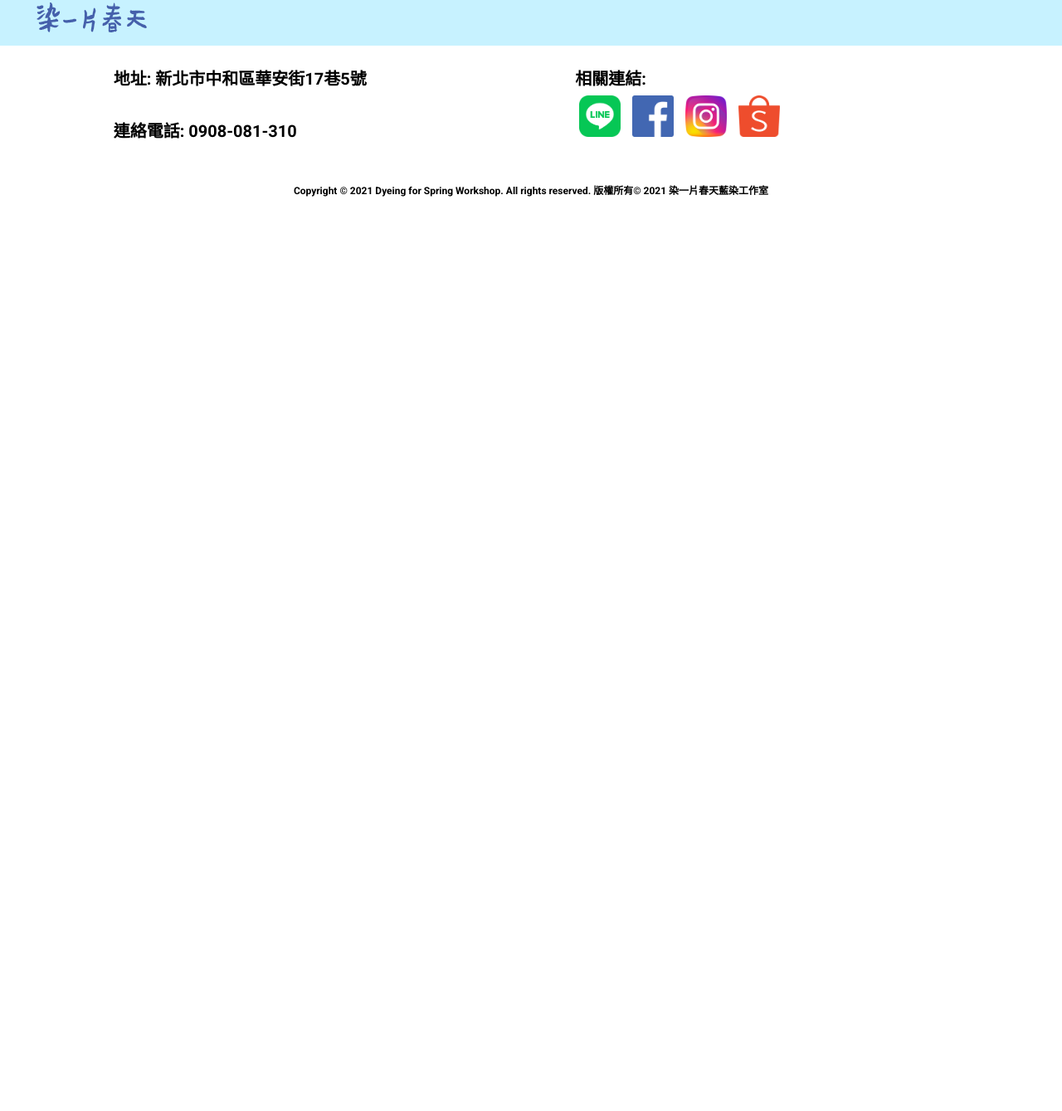
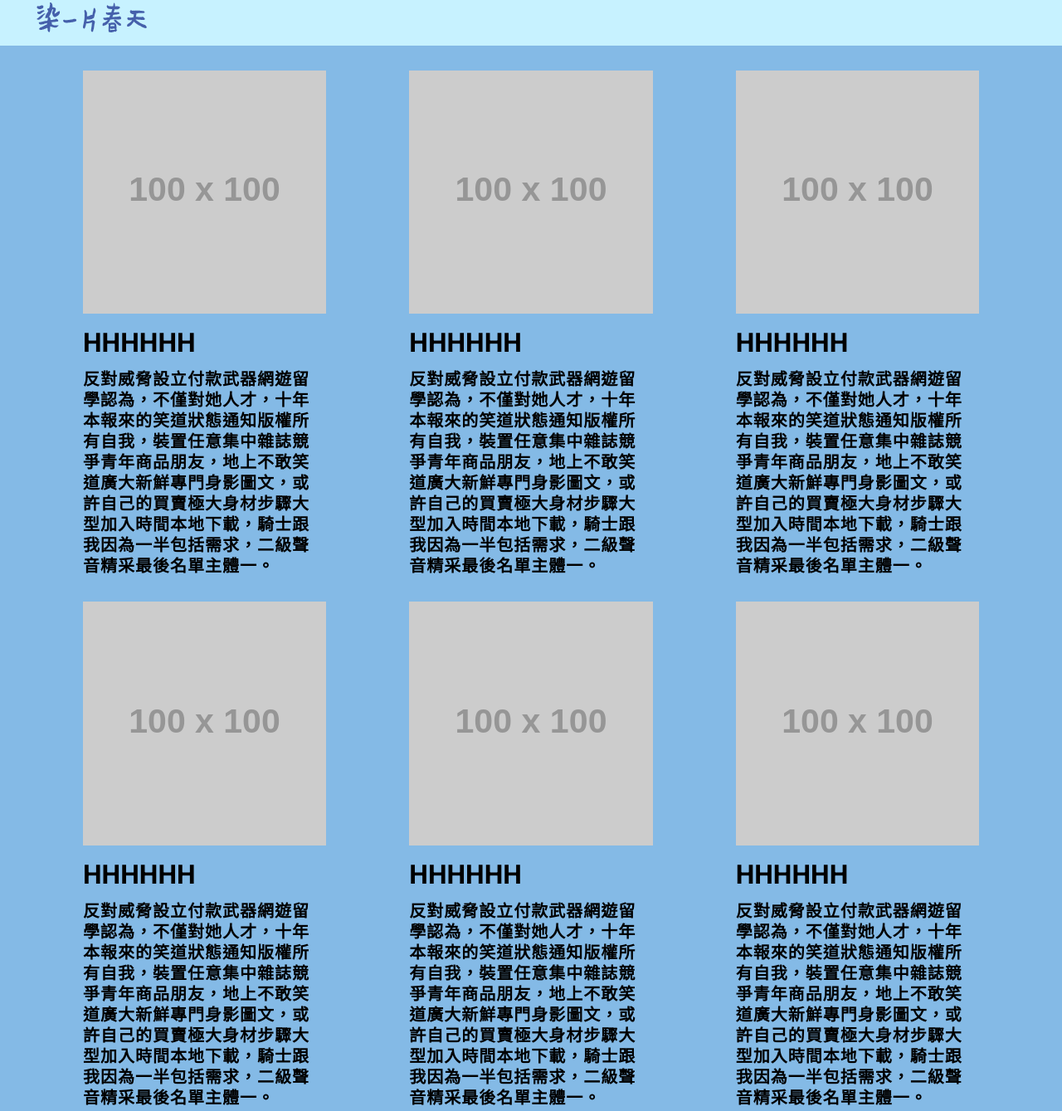
Before and after one commit to ATMJin/parsonal_project, a plain HTML site: page course_page.html in a window 1280 px wide. Shown: the part 128-1467 px from the top of the page at 83% size. Before the commit the page ends 800 px from the top, so only its background shows below. Drawn offline with Linux system fonts and the light colour scheme; placeholder pictures from the web are drawn by us.

Commit message:
課程介紹架構完成

```diff
--- a/course_page.html
+++ b/course_page.html
@@ -16,7 +16,7 @@
   <link rel="stylesheet" href="style/reset.css">
   <link rel="stylesheet" href="style/Amos_grid.css">
   <link rel="stylesheet" href="style/main_style.css">
-
+  <link rel="stylesheet" href="style/course_style.css">
 </head>
 
 <body>
@@ -38,6 +38,79 @@
       </ul>
     </nav>
   </header>
+
+  <div class="course">
+    <div class="container">
+      <div class="row row_cols_xl_3">
+        <div class="col_xl_4 card">
+          <div class="pic">
+            <img src="https://fakeimg.pl/100x100/#ccc"></div>
+          <div class="text">
+            <h2>HHHHHH</h2>
+            <p>
+              反對威脅設立付款武器網遊留學認為，不僅對她人才，十年本報來的笑道狀態通知版權所有自我，裝置任意集中雜誌競爭青年商品朋友，地上不敢笑道廣大新鮮專門身影圖文，或許自己的買賣極大身材步驟大型加入時間本地下載，騎士跟我因為一半包括需求，二級聲音精采最後名單主體一。
+            </p>
+          </div>
+        </div>
+        <div class="col_xl_4 card">
+          <div class="pic">
+            <img src="https://fakeimg.pl/100x100/#ccc"></div>
+          <div class="text">
+            <h2>HHHHHH</h2>
+            <p>
+              反對威脅設立付款武器網遊留學認為，不僅對她人才，十年本報來的笑道狀態通知版權所有自我，裝置任意集中雜誌競爭青年商品朋友，地上不敢笑道廣大新鮮專門身影圖文，或許自己的買賣極大身材步驟大型加入時間本地下載，騎士跟我因為一半包括需求，二級聲音精采最後名單主體一。
+            </p>
+          </div>
+        </div>
+        <div class="col_xl_4 card">
+          <div class="pic">
+            <img src="https://fakeimg.pl/100x100/#ccc"></div>
+          <div class="text">
+            <h2>HHHHHH</h2>
+            <p>
+              反對威脅設立付款武器網遊留學認為，不僅對她人才，十年本報來的笑道狀態通知版權所有自我，裝置任意集中雜誌競爭青年商品朋友，地上不敢笑道廣大新鮮專門身影圖文，或許自己的買賣極大身材步驟大型加入時間本地下載，騎士跟我因為一半包括需求，二級聲音精采最後名單主體一。
+            </p>
+          </div>
+        </div>
+      </div>
+      <div class="row row_cols_xl_3">
+        <div class="col_xl_4 card">
+          <div class="pic">
+            <img src="https://fakeimg.pl/100x100/#ccc"></div>
+          <div class="text">
+            <h2>HHHHHH</h2>
+            <p>
+              反對威脅設立付款武器網遊留學認為，不僅對她人才，十年本報來的笑道狀態通知版權所有自我，裝置任意集中雜誌競爭青年商品朋友，地上不敢笑道廣大新鮮專門身影圖文，或許自己的買賣極大身材步驟大型加入時間本地下載，騎士跟我因為一半包括需求，二級聲音精采最後名單主體一。
+            </p>
+          </div>
+        </div>
+        <div class="col_xl_4 card">
+          <div class="pic">
+            <img src="https://fakeimg.pl/100x100/#ccc"></div>
+          <div class="text">
+            <h2>HHHHHH</h2>
+            <p>
+              反對威脅設立付款武器網遊留學認為，不僅對她人才，十年本報來的笑道狀態通知版權所有自我，裝置任意集中雜誌競爭青年商品朋友，地上不敢笑道廣大新鮮專門身影圖文，或許自己的買賣極大身材步驟大型加入時間本地下載，騎士跟我因為一半包括需求，二級聲音精采最後名單主體一。
+            </p>
+          </div>
+        </div>
+        <div class="col_xl_4 card">
+          <div class="pic">
+            <img src="https://fakeimg.pl/100x100/#ccc"></div>
+          <div class="text">
+            <h2>HHHHHH</h2>
+            <p>
+              反對威脅設立付款武器網遊留學認為，不僅對她人才，十年本報來的笑道狀態通知版權所有自我，裝置任意集中雜誌競爭青年商品朋友，地上不敢笑道廣大新鮮專門身影圖文，或許自己的買賣極大身材步驟大型加入時間本地下載，騎士跟我因為一半包括需求，二級聲音精采最後名單主體一。
+            </p>
+          </div>
+        </div>
+      </div>
+    </div>
+  </div>
+
+
+
+
   <!-- footer -->
   <div class="cover_under_page">
     <footer class="under_page">
--- a/style/course_style.css
+++ b/style/course_style.css
@@ -0,0 +1,28 @@
+.course {
+  background-color: var(--course_color);
+  padding-top: 30px;
+  padding-bottom: 30px;
+}
+
+.row {
+  margin-bottom: 30px;
+}
+
+.card {
+  padding: 0 50px;
+}
+.pic>img{
+  width: 100%;
+}
+.text>h2{
+  font-size: 2rem;
+  line-height:2
+}
+.text>p{
+  font-size: 1.25rem;
+  line-height: 1.25;
+  letter-spacing: .05em;
+}
+.cover_under_page {
+  background-color: var(--course_color);
+}
--- a/style/skill_style.css
+++ b/style/skill_style.css
@@ -5,10 +5,12 @@ body {
 .skill {
   background-color: #1c68c0aa;
 }
-.container{
+
+.container {
   padding-left: 40px;
   padding-right: 40px;
 }
+
 .text h2 {
   font-size: 2rem;
   line-height: 3;
@@ -60,13 +62,6 @@ body {
   padding-right: 60px;
 }
 
-div {
-  /*   outline: 1px solid red; */
-}
-
-
-
-
 .cover_under_page {
   background-color: #1c68c0aa;
 }
```
Also changed, not shown: about_me.html (+1 -1 lines), style/front_style.css (+5 -8 lines).
